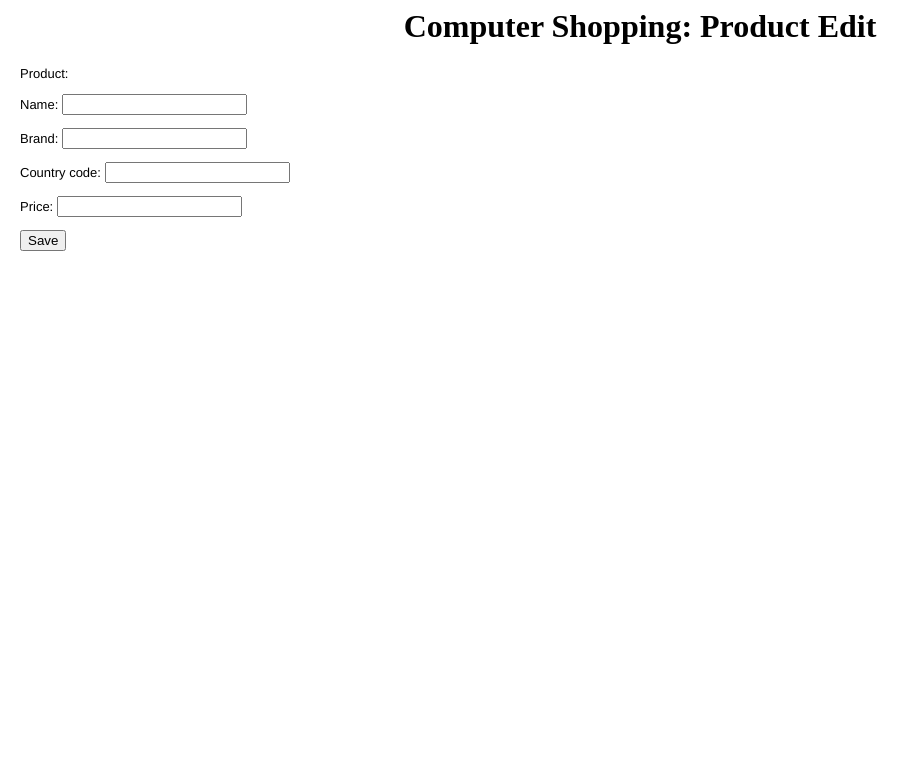
After one commit to Jaedencc/Solo-Assessment, a Django app: page /product_new/ in a window 1280 px wide. The commit adds this page. Shown: the top 783 px of the page, without its empty margins (0-920 px from the left). Run offline with Django 4.2, Linux system fonts and the light colour scheme.

Commit message:
add functions of edit, add new, delete and search, and updata details of product

```diff
--- /dev/null
+++ b/shopping/forms.py
@@ -0,0 +1,10 @@
+from django import forms
+from django.contrib.auth.models import User
+from django.contrib.auth.forms import UserCreationForm
+from .models import Product
+
+
+class ProductForm (forms.ModelForm):
+    class Meta:
+        model = Product
+        fields = ('name','brand','country_code','price',)
--- /dev/null
+++ b/shopping/static/style.css
@@ -0,0 +1,15 @@
+body {
+    background-color: white;
+    margin-left: 20px;
+    margin-right: 20px;
+  }
+
+  h1 {
+    color: black;
+    text-align: center;
+  }
+
+  p {
+    font-family: Helvetica;
+    font-size: 13px;
+  }
--- /dev/null
+++ b/shopping/templates/shopping/base.html
@@ -0,0 +1,15 @@
+{% load static %}
+<html>
+<head>
+  <title>Computer Shopping </title>
+  <link rel="stylesheet" href="{% static 'style.css' %}">
+</head>
+
+<body>
+<p>
+
+    {% block content %}
+    {% endblock %}
+
+</body>
+</html>
--- /dev/null
+++ b/shopping/templates/shopping/product_edit.html
@@ -0,0 +1,11 @@
+{% extends 'shopping/base.html' %}
+{% block content %}
+    <h1>Computer Shopping: Product Edit</h1>
+    <p>Product:
+    <form method="POST">
+        {% csrf_token %}
+        {{ form.as_p}}
+        <button type="submit" name="submit">Save</button>
+   </p>
+   </form>
+    {% endblock %}
--- a/shopping/urls.py
+++ b/shopping/urls.py
@@ -8,4 +8,8 @@ app_name = 'shopping'
 urlpatterns = [
         path('', views.products.product_list, name='product_list'),
         path('product/<int:id>/countries/', views.lat_lng.latLng, name='latLng'),
+        path('product/<int:id>/', views.products.product_detail, name= 'product_detail'),
+        path('product_new/', views.products.product_new, name= 'product_new'),
+        path('product/<int:id>/edit/', views.products.product_edit, name= 'product_edit'),
+        path('product/<int:id>/delete/', views.products.product_delete, name= 'product_delete'),
         ]
--- a/shopping/views/products.py
+++ b/shopping/views/products.py
@@ -1,8 +1,59 @@
 from django.shortcuts import redirect, render, get_object_or_404
 from django.utils import timezone
-
+from shopping.forms import ProductForm
 from shopping.models import Product
 
+"""def product_list(request):                     # no search function
+    products = Product.objects.all()
+    return render(request, 'shopping/product_list.html', {'products' : products })"""
+
 def product_list(request):
-    products = Product.objects.all()
-    return render(request, 'shopping/product_list.html', {'products' : products })
+    brand_query = request.GET.get('brand', '')    # get the brand name for the url
+    if brand_query:
+        products = Product.objects.filter(brand__icontains=brand_query)  # achieve case insensitive search
+    else:
+        products = Product.objects.all()          # if there is no that brand, present all product
+    return render(request, 'shopping/product_list.html', {'products': products})
+#############
+
+def product_new(request):
+    if request.method=="POST":
+        form = ProductForm(request.POST)
+        if form.is_valid():
+            product = form.save(commit=False)     # dont save, as want to add
+            product.created_date = timezone.now()
+            product.save()
+            return redirect('shopping:product_list')
+    else:
+        form = ProductForm()
+    return render(request, 'shopping/product_edit.html', {'form': form})
+
+############
+
+def product_edit(request, id):
+    product = get_object_or_404(Product, id=id)
+    if request.method=="POST":
+        form = ProductForm(request.POST, instance=product)
+        if form.is_valid():
+            product = form.save(commit=False)
+            product.created_date = timezone.now()
+            product.save()
+            return redirect('shopping:product_list')
+    else:
+        form = ProductForm(instance=product)
+    return render(request, 'shopping/product_edit.html', {'form': form})
+
+###########
+
+def product_delete(request, id):
+    product = get_object_or_404(Product, id=id)
+    deleted = request.session.get('deleted', 'empty')
+    request.session['deleted'] = product.name
+    product.delete()
+    return redirect('shopping:product_list' )
+
+###########
+
+def product_detail(request, id):
+    product = get_object_or_404(Product, id=id)
+    return render(request, 'shopping/product_detail.html', {'product' : product})
```
Also changed, not shown: shopping/templates/shopping/product_detail.html (added, +11 -0 lines), shopping/templates/shopping/product_list.html (+17 -17 lines), db.sqlite3.
